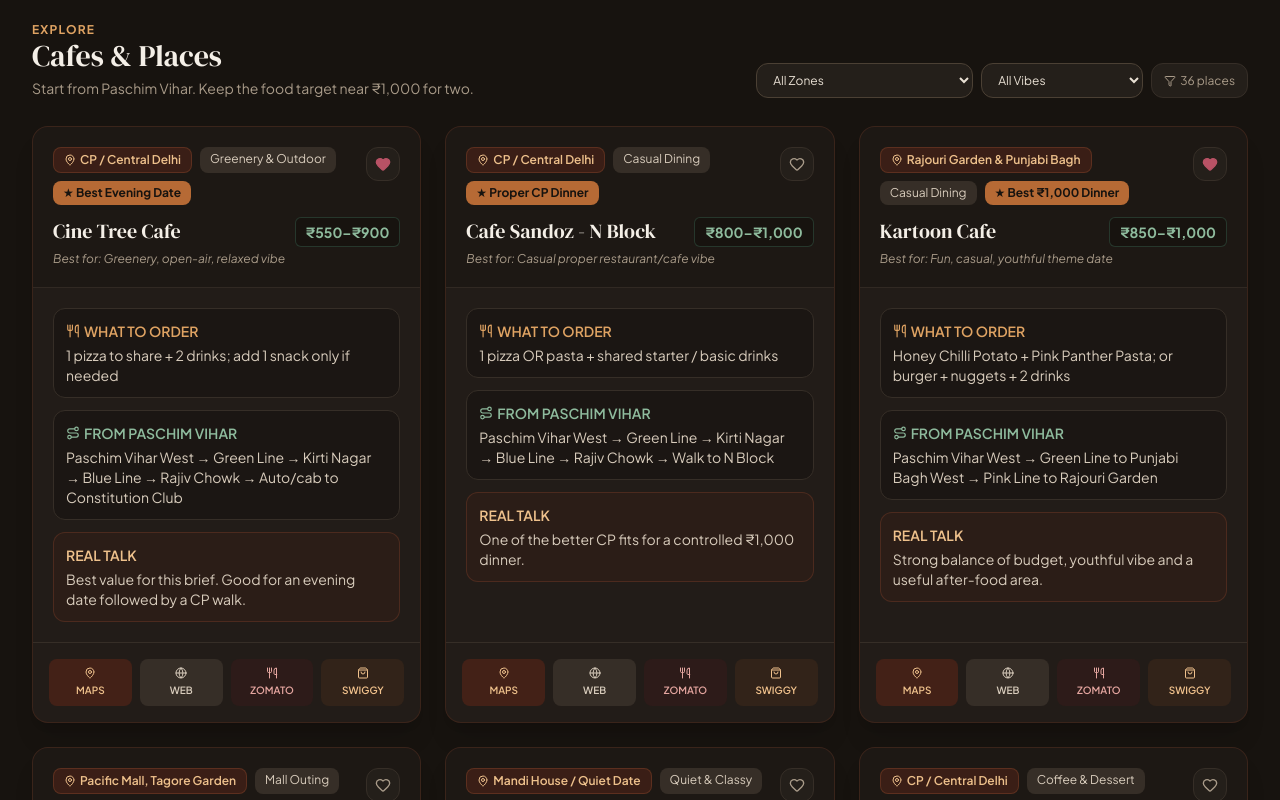
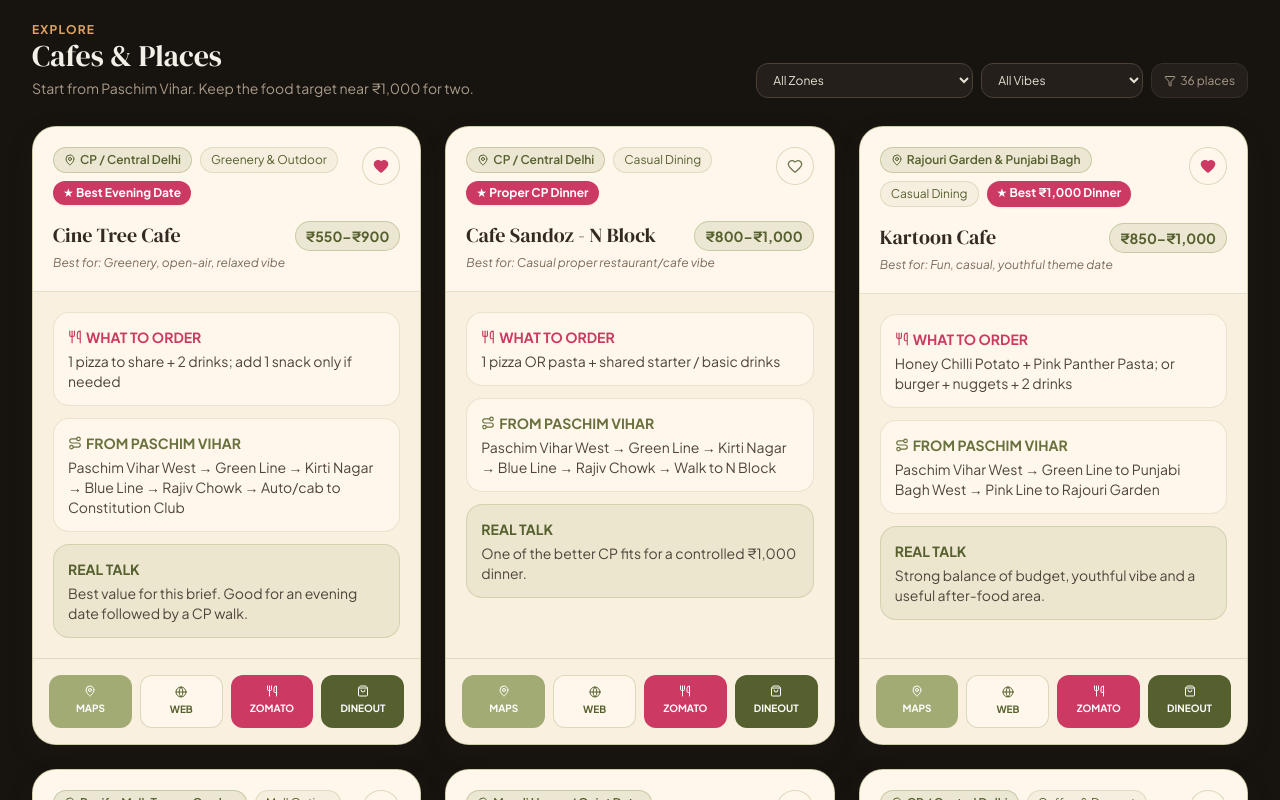
Before and after one commit to iavinaxh/delhi-cafe-hopping, a React (Vite) app: page / in a window 1280 px wide. Shown: the part 720-1520 px from the top of the page. Built offline with nearby package versions, Linux system fonts and the light colour scheme; the HTML template or start-up script is replaced by a standard one.

Commit message:
Apply requested palette to cafe cards and fix Dineout action

```diff
--- a/src/components/CafeCard.jsx
+++ b/src/components/CafeCard.jsx
@@ -1,14 +1,61 @@
 import React from 'react';
-import { MapPin, Utensils, Heart, ExternalLink, Route, Globe, ShoppingBag } from 'lucide-react';
+import { MapPin, Utensils, Heart, Route, Globe, ShoppingBag } from 'lucide-react';
 
 export default function CafeCard({ cafe, isWishlisted, onToggleWishlist, onSelectCafe }) {
-  return <article className="rounded-2xl bg-stone-900/90 border border-amber-900/40 hover:border-amber-700/60 shadow-xl transition-all flex flex-col overflow-hidden">
-    <div className="p-5 border-b border-stone-800/80 bg-stone-950/40">
-      <div className="flex items-start justify-between gap-3"><div className="flex flex-wrap gap-2"><span className="px-2.5 py-1 rounded-lg text-xs font-semibold bg-amber-950/80 border border-amber-800/50 text-amber-300 flex items-center gap-1"><MapPin className="w-3 h-3" />{cafe.zone}</span><span className="px-2.5 py-1 rounded-lg text-xs bg-stone-800 text-stone-300">{cafe.vibeTag}</span>{cafe.quickPickLabel&&<span className="px-2.5 py-1 rounded-lg text-xs font-bold bg-amber-600 text-stone-950">★ {cafe.quickPickLabel}</span>}</div><button onClick={()=>onToggleWishlist(cafe.id)} className="p-2 rounded-xl bg-stone-900 border border-stone-800"><Heart className={`w-4 h-4 ${isWishlisted?'fill-rose-500 text-rose-500':'text-stone-400'}`} /></button></div>
-      <div className="flex items-baseline justify-between gap-2 mt-3"><h3 onClick={()=>onSelectCafe(cafe)} className="font-serif text-xl font-bold text-stone-100 hover:text-amber-300 cursor-pointer">{cafe.name}</h3><span className="text-sm font-bold px-2.5 py-1 rounded-md bg-stone-950 border border-emerald-800/60 text-emerald-400 whitespace-nowrap">{cafe.budget}</span></div>
-      <p className="text-xs text-stone-400 italic mt-1">Best for: {cafe.bestFor}</p>
-    </div>
-    <div className="p-5 space-y-3 text-xs sm:text-sm text-stone-300 flex-1"><div className="p-3 rounded-xl bg-stone-950/60 border border-stone-800"><span className="text-amber-400 font-semibold flex items-center gap-1 mb-1"><Utensils className="w-3.5 h-3.5" /> WHAT TO ORDER</span><p>{cafe.whatToOrder}</p></div><div className="p-3 rounded-xl bg-stone-950/60 border border-stone-800"><span className="text-emerald-400 font-semibold flex items-center gap-1 mb-1"><Route className="w-3.5 h-3.5" /> FROM PASCHIM VIHAR</span><p>{cafe.metroRoute}</p></div><div className="p-3 rounded-xl bg-amber-950/30 border border-amber-800/40"><span className="text-amber-300 font-semibold block mb-1">REAL TALK</span><p>{cafe.curatorTake}</p></div></div>
-    <div className="grid grid-cols-4 gap-2 p-4 border-t border-stone-800"><a href={cafe.mapsUrl} target="_blank" rel="noreferrer" className="p-2 rounded-lg bg-amber-950 text-amber-300 text-[10px] font-semibold text-center"><MapPin className="w-3 h-3 mx-auto mb-1"/>MAPS</a><a href={cafe.websiteUrl||cafe.mapsUrl} target="_blank" rel="noreferrer" className="p-2 rounded-lg bg-stone-800 text-stone-300 text-[10px] font-semibold text-center"><Globe className="w-3 h-3 mx-auto mb-1"/>WEB</a><a href={cafe.zomatoUrl} target="_blank" rel="noreferrer" className="p-2 rounded-lg bg-red-950/60 text-red-300 text-[10px] font-semibold text-center"><Utensils className="w-3 h-3 mx-auto mb-1"/>ZOMATO</a><a href={cafe.swiggyUrl} target="_blank" rel="noreferrer" className="p-2 rounded-lg bg-orange-950/60 text-orange-300 text-[10px] font-semibold text-center"><ShoppingBag className="w-3 h-3 mx-auto mb-1"/>SWIGGY</a></div>
-  </article>;
+  const dineoutUrl = cafe.swiggyUrl;
+
+  return (
+    <article className="group rounded-3xl bg-[#F9F0E0] border border-[#A2AB73]/50 hover:border-[#CC3A63]/60 hover:-translate-y-1 shadow-[0_10px_30px_rgba(78,62,38,0.10)] hover:shadow-[0_18px_40px_rgba(78,62,38,0.16)] transition-all duration-300 flex flex-col overflow-hidden">
+      <div className="p-5 border-b border-[#A2AB73]/30 bg-[#FFF7EB]">
+        <div className="flex items-start justify-between gap-3">
+          <div className="flex flex-wrap gap-2">
+            <span className="px-2.5 py-1 rounded-full text-xs font-semibold bg-[#A2AB73]/20 border border-[#A2AB73]/50 text-[#56602E] flex items-center gap-1">
+              <MapPin className="w-3 h-3" />{cafe.zone}
+            </span>
+            <span className="px-2.5 py-1 rounded-full text-xs bg-[#A2AB73]/10 text-[#56602E] border border-[#A2AB73]/30">{cafe.vibeTag}</span>
+            {cafe.quickPickLabel && <span className="px-2.5 py-1 rounded-full text-xs font-bold bg-[#CC3A63] text-white shadow-sm">★ {cafe.quickPickLabel}</span>}
+          </div>
+          <button onClick={() => onToggleWishlist(cafe.id)} aria-label={`Save ${cafe.name}`} className="p-2.5 rounded-full bg-[#FFF7EB] border border-[#A2AB73]/40 hover:border-[#CC3A63]/50 transition-colors">
+            <Heart className={`w-4 h-4 ${isWishlisted ? 'fill-[#CC3A63] text-[#CC3A63]' : 'text-[#6D7650]'}`} />
+          </button>
+        </div>
+
+        <div className="flex items-baseline justify-between gap-2 mt-4">
+          <h3 onClick={() => onSelectCafe(cafe)} className="font-serif text-xl font-bold text-[#332B23] hover:text-[#CC3A63] cursor-pointer transition-colors">{cafe.name}</h3>
+          <span className="text-sm font-bold px-2.5 py-1 rounded-full bg-[#A2AB73]/20 border border-[#A2AB73]/50 text-[#56602E] whitespace-nowrap">{cafe.budget}</span>
+        </div>
+        <p className="text-xs text-[#786C5C] italic mt-1">Best for: {cafe.bestFor}</p>
+      </div>
+
+      <div className="p-5 space-y-3 text-xs sm:text-sm text-[#4E453B] flex-1">
+        <div className="p-3.5 rounded-2xl bg-[#FFF7EB] border border-[#A2AB73]/25">
+          <span className="text-[#CC3A63] font-bold flex items-center gap-1 mb-1"><Utensils className="w-3.5 h-3.5" /> WHAT TO ORDER</span>
+          <p>{cafe.whatToOrder}</p>
+        </div>
+        <div className="p-3.5 rounded-2xl bg-[#FFF7EB] border border-[#A2AB73]/25">
+          <span className="text-[#68713D] font-bold flex items-center gap-1 mb-1"><Route className="w-3.5 h-3.5" /> FROM PASCHIM VIHAR</span>
+          <p>{cafe.metroRoute}</p>
+        </div>
+        <div className="p-3.5 rounded-2xl bg-[#A2AB73]/15 border border-[#A2AB73]/35">
+          <span className="text-[#56602E] font-bold block mb-1">REAL TALK</span>
+          <p>{cafe.curatorTake}</p>
+        </div>
+      </div>
+
+      <div className="grid grid-cols-4 gap-2 p-4 border-t border-[#A2AB73]/30 bg-[#F9F0E0]">
+        <a href={cafe.mapsUrl} target="_blank" rel="noopener noreferrer" className="p-2.5 rounded-xl bg-[#A2AB73] hover:bg-[#8F995F] text-white text-[10px] font-bold text-center transition-colors">
+          <MapPin className="w-3 h-3 mx-auto mb-1" />MAPS
+        </a>
+        <a href={cafe.websiteUrl || cafe.mapsUrl} target="_blank" rel="noopener noreferrer" className="p-2.5 rounded-xl bg-[#FFF7EB] hover:bg-white border border-[#A2AB73]/40 text-[#56602E] text-[10px] font-bold text-center transition-colors">
+          <Globe className="w-3 h-3 mx-auto mb-1" />WEB
+        </a>
+        <a href={cafe.zomatoUrl} target="_blank" rel="noopener noreferrer" className="p-2.5 rounded-xl bg-[#CC3A63] hover:bg-[#B52F55] text-white text-[10px] font-bold text-center transition-colors">
+          <Utensils className="w-3 h-3 mx-auto mb-1" />ZOMATO
+        </a>
+        <a href={dineoutUrl} target="_blank" rel="noopener noreferrer" aria-label={`Open Swiggy Dineout for ${cafe.name}`} className="p-2.5 rounded-xl bg-[#56602E] hover:bg-[#414923] text-white text-[10px] font-bold text-center transition-colors">
+          <ShoppingBag className="w-3 h-3 mx-auto mb-1" />DINEOUT
+        </a>
+      </div>
+    </article>
+  );
 }
```
